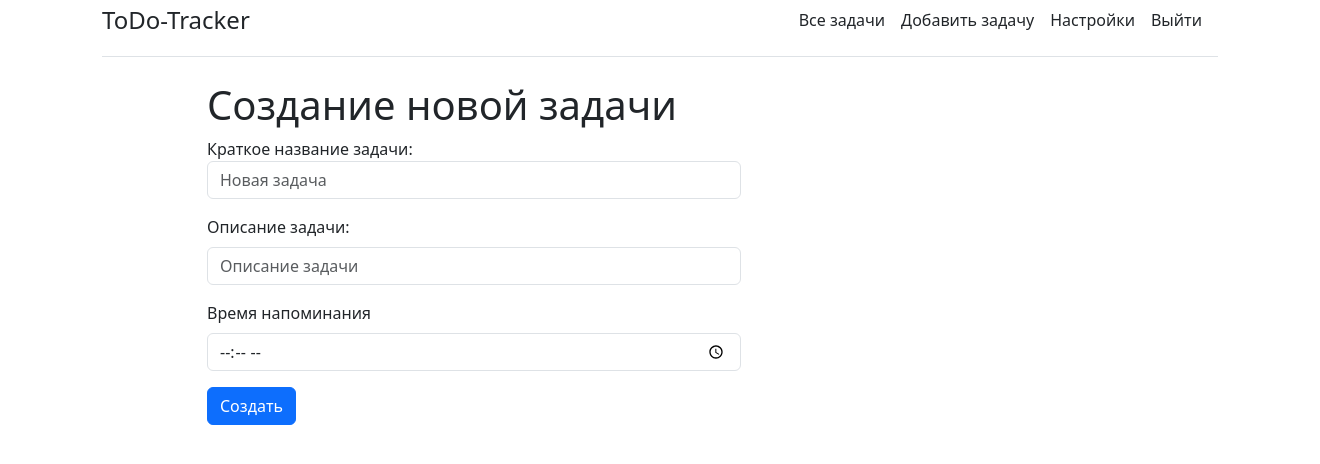
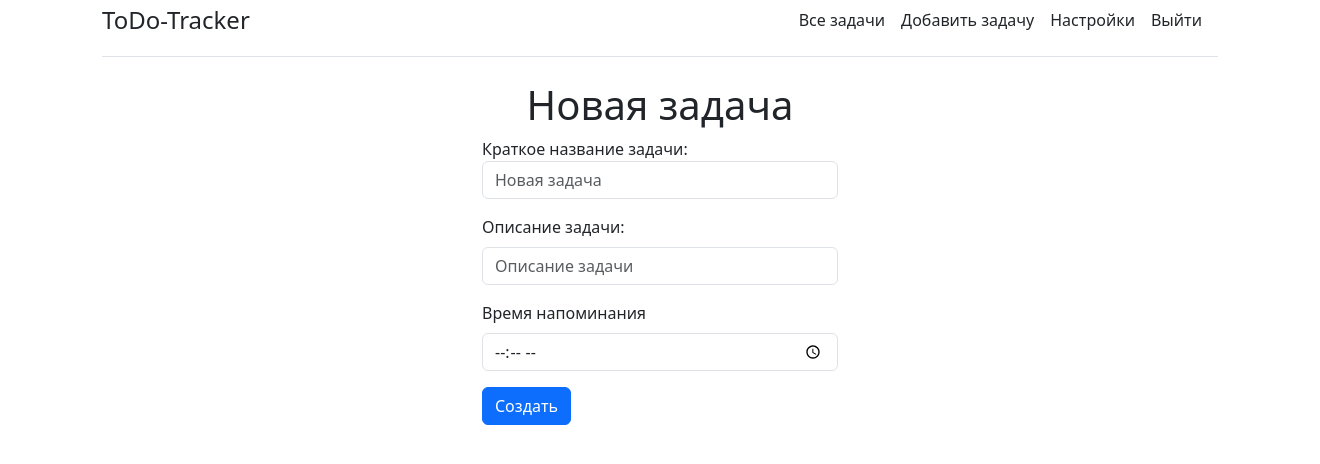
Before and after one commit to nvt-al/ToDo-bot, a Flask app: page /templates/add in a window 1320 px wide. Shown: the top 464 px of the page. Run offline with Flask 3, Linux system fonts and the light colour scheme; the visitor is signed in with stand-in values (Sample User, id 1).

Commit message:
General view of templates

```diff
--- a/webapp/task_template/views.py
+++ b/webapp/task_template/views.py
@@ -1,6 +1,6 @@
 import logging
 
-from flask import Blueprint, abort, flash, redirect, render_template, request, url_for
+from flask import Blueprint, flash, redirect, render_template, url_for
 from flask_login import current_user, login_required
 
 from webapp.db import db
@@ -8,7 +8,7 @@ from webapp.task_template.forms import TaskTemplateForm
 from webapp.task_template.models import Reminder, TaskTemplate
 from webapp.todo.models import Task
 
-blueprint = Blueprint("templates", __name__, url_prefix="/templates")
+blueprint = Blueprint("task_template", __name__, url_prefix="/templates")
 
 
 @blueprint.route("/")
@@ -16,7 +16,10 @@ def list_templates():
     if not current_user.is_authenticated:
         return redirect(url_for("user.login"))
     task_templates = TaskTemplate.query.filter_by(owner=current_user.id).all()
-    return render_template("task_template/list.html", task_templates=task_templates)
+    title = "Все задачи"
+    return render_template(
+        "task_template/list.html", page_title=title, task_templates=task_templates
+    )
 
 
 @blueprint.route("/add", methods=["GET", "POST"])
@@ -25,7 +28,8 @@ def add_template():
     if not current_user.is_authenticated:
         return redirect(url_for("user.login"))
     form = TaskTemplateForm()
-    return render_template("task_template/add.html", form=form)
+    title = "Новая задача"
+    return render_template("task_template/add.html", page_title=title, form=form)
 
 
 @blueprint.route("/process-save-template", methods=["POST"])
@@ -56,4 +60,4 @@ def process_save_template():
         for field, errors in form.errors.items():
             for error in errors:
                 flash('Ошибка в поле "{}": - {}'.format(getattr(form, field).label.text, error))
-    return redirect(url_for("templates.add_template"))
+    return redirect(url_for("task_template.add_template"))
--- a/webapp/templates/base.html
+++ b/webapp/templates/base.html
@@ -5,24 +5,23 @@
     <head>
         <meta charset="utf-8">
         <meta name="viewport" content="width=device-width, initial-scale=1">
-
-        <title>{% block title %}{% endblock %}</title>
-
         <link href="https://cdn.jsdelivr.net/npm/bootstrap@5.3.0-alpha3/dist/css/bootstrap.min.css"
               rel="stylesheet"
               integrity="sha384-KK94CHFLLe+nY2dmCWGMq91rCGa5gtU4mk92HdvYe+M/SXH301p5ILy+dN9+nJOZ"
               crossorigin="anonymous">
+        <title>{{ page_title }}</title>
     </head>
 
     <body>
         <div class="container">
             {% include 'menu.html' %}
-            <div class="row">
-                <div class="col">
-                    {% block content %}{% endblock %}
-                </div>
-            </div>
+            <h1 class="text-center">{{ page_title }}</h1>
+            {% block content %}{% endblock %}
         </div>
+        <script src="https://cdn.jsdelivr.net/npm/bootstrap@5.3.0-alpha3/dist/js/bootstrap.bundle.min.js"
+                integrity="sha384-ENjdO4Dr2bkBIFxQpeoTz1HIcje39Wm4jDKdf19U8gI4ddQ3GYNS7NTKfAdVQSZe"
+                crossorigin="anonymous">
+        </script>
     </body>
 
 </html>
--- a/webapp/templates/menu.html
+++ b/webapp/templates/menu.html
@@ -9,8 +9,8 @@
             <a class="me-3 py-2 text-dark text-decoration-none" href="{{ url_for('user.login') }}">Войти</a>
         {% else %}
             <!-- <a class="me-3 py-2 text-dark text-decoration-none" href="{{ url_for('tasks.report') }}">Отчёт</a> -->
-            <a class="me-3 py-2 text-dark text-decoration-none" href="{{ url_for('templates.list_templates') }}">Все задачи</a>
-            <a class="me-3 py-2 text-dark text-decoration-none" href="{{ url_for('templates.add_template') }}">Добавить задачу</a>
+            <a class="me-3 py-2 text-dark text-decoration-none" href="{{ url_for('task_template.list_templates') }}">Все задачи</a>
+            <a class="me-3 py-2 text-dark text-decoration-none" href="{{ url_for('task_template.add_template') }}">Добавить задачу</a>
             <!-- <a class="me-3 py-2 text-dark text-decoration-none" href="{{ url_for('tasks.index') }}">Списки задач</a> -->
             <a class="me-3 py-2 text-dark text-decoration-none" href="{{ url_for('user.settings') }}">Настройки</a>
             <a class="me-3 py-2 text-dark text-decoration-none" href="{{ url_for('user.logout') }}">Выйти</a>
--- a/webapp/templates/task_template/add.html
+++ b/webapp/templates/task_template/add.html
@@ -1,16 +1,10 @@
 {% extends 'base.html' %}
-
-{% block title %}
-    Новая задача
-{% endblock %}
 
 {% block content %}
 
-    <div class="container offset-md-1">
-        <h1>Создание новой задачи</h1>
-        <div class="row">
-            <div class="col-md-6 ">
-                <form action="{{ url_for('templates.process_save_template') }}" method="POST"
+        <div class="row justify-content-center">
+            <div class="col-4 ">
+                <form action="{{ url_for('task_template.process_save_template') }}" method="POST"
                     class="mb-3">
                     {{ form.hidden_tag() }}
                     <div class="form-group mb-3">
@@ -49,5 +43,4 @@
                 </form>
             </div>
         </div>
-    </div>
 {% endblock %}
--- a/webapp/templates/user/login.html
+++ b/webapp/templates/user/login.html
@@ -2,7 +2,7 @@
 
 {% block content %}
 <div class="row justify-content-center">
-    <div class="col-md-6">
+    <div class="col-4">
         <form action="{{ url_for('user.process_login') }}" method="POST"
             class="form-row">
             {{ form.hidden_tag() }}
--- a/webapp/templates/user/registration.html
+++ b/webapp/templates/user/registration.html
@@ -1,11 +1,7 @@
 {% extends 'base.html' %}
 
-{% block title %}
-Регистрация
-{% endblock %}
-
 {% block content %}
-<div class="row">
+<div class="row justify-content-center">
     <div class="col-4">
         <form action="{{ url_for('user.process_reg') }}" method="POST">
             {{ form.hidden_tag() }}
--- a/webapp/templates/user/settings.html
+++ b/webapp/templates/user/settings.html
@@ -3,8 +3,8 @@
 {% block content %}
 
 <div class="container">
-    <div class="row">
-        <div class="col-md-8 offset-md-2">
+    <div class="row justify-content-center">
+        <div class="col-4">
             <form action="{{ url_for('user.process_save_settings') }}"
                 method="POST" class="text-center mb-3">
                 {{ form.hidden_tag() }}
```
Also changed, not shown: webapp/templates/task_template/list.html (+2 -7 lines).
